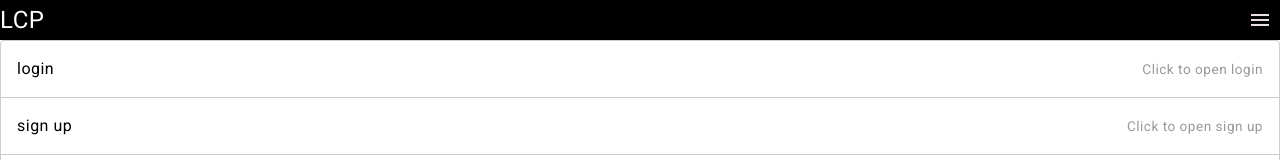
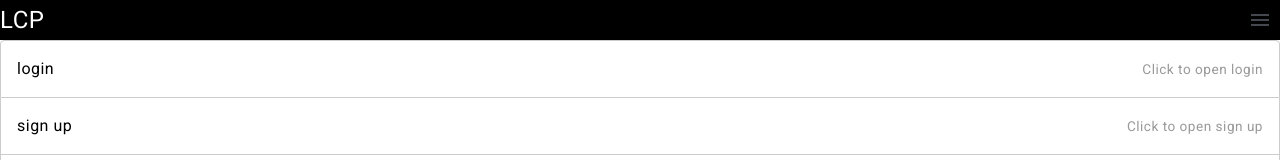
Before and after one commit to Nevy11/chat-app-angular-front-end, an Angular app: page / in a window 1280 px wide. Shown: the top 160 px of the page. Built offline with nearby package versions, Linux system fonts and the light colour scheme.

Commit message:
remove azure blue css

```diff
--- a/src/app/app.config.ts
+++ b/src/app/app.config.ts
@@ -10,5 +10,5 @@
   providers: [provideZoneChangeDetection({ eventCoalescing: true }), provideRouter(routes), provideClientHydration(), provideAnimationsAsync(), provideServiceWorker('ngsw-worker.js', {
             enabled: !isDevMode(),
             registrationStrategy: 'registerWhenStable:30000'
-          })]
+          }), provideAnimationsAsync()]
 };
--- a/src/app/top-bar/top-bar-content/sign-up-content/sign-up-content.component.html
+++ b/src/app/top-bar/top-bar-content/sign-up-content/sign-up-content.component.html
@@ -3,4 +3,7 @@
   <div class="title">
     Enter your email, username and password to have an account
   </div>
+  <div class="sign_up_form">
+    <nevy11-sign-up-form></nevy11-sign-up-form>
+  </div>
 </div>
--- a/src/app/top-bar/top-bar-content/sign-up-content/sign-up-content.component.scss
+++ b/src/app/top-bar/top-bar-content/sign-up-content/sign-up-content.component.scss
@@ -3,3 +3,19 @@
     font-size: large;
     text-align: center;
 }
+
+@media (min-width: 768px ) {
+    .sign_up_form{
+        margin-left: 6rem;
+        margin-right: 6rem;
+        margin-top: 3rem;
+        margin-bottom: 5rem;
+    }
+}
+
+@media (min-width: 1536px){
+    .sign_up_form{
+        margin-left: 20rem;
+        margin-right: 20rem;
+    }
+}
--- a/src/app/top-bar/top-bar-content/sign-up-content/sign-up-content.component.ts
+++ b/src/app/top-bar/top-bar-content/sign-up-content/sign-up-content.component.ts
@@ -1,12 +1,12 @@
-import { Component } from '@angular/core';
+import { ChangeDetectionStrategy, Component } from '@angular/core';
+import { SignUpFormComponent } from './sign-up-form/sign-up-form.component';
 
 @Component({
   selector: 'nevy11-sign-up-content',
   standalone: true,
-  imports: [],
+  imports: [SignUpFormComponent],
   templateUrl: './sign-up-content.component.html',
-  styleUrl: './sign-up-content.component.scss'
+  styleUrl: './sign-up-content.component.scss',
+  changeDetection: ChangeDetectionStrategy.OnPush,
 })
-export class SignUpContentComponent {
-
-}
+export class SignUpContentComponent {}
--- /dev/null
+++ b/src/app/top-bar/top-bar-content/sign-up-content/sign-up-form/sign-up-form.component.html
@@ -0,0 +1,8 @@
+<form>
+  <div style="background-color: white">
+    <mat-form-field class="email-form-field">
+      <mat-label>Enter your email</mat-label>
+      <input matInput placeholder="your-email-address@example.com" />
+    </mat-form-field>
+  </div>
+</form>
--- /dev/null
+++ b/src/app/top-bar/top-bar-content/sign-up-content/sign-up-form/sign-up-form.component.scss
@@ -0,0 +1,18 @@
+.email-form-field{
+    width: 100%;
+    background-color: white;
+    color: black;
+}
+
+.email-form-field input{
+    // background-color: black;
+    // color: white;
+    padding: 10px;
+    border-radius: 4px;
+}
+
+@media (max-width: 768px){
+    .email-form-field{
+        width: 100%
+    }
+}
--- /dev/null
+++ b/src/app/top-bar/top-bar-content/sign-up-content/sign-up-form/sign-up-form.component.ts
@@ -0,0 +1,14 @@
+import { ChangeDetectionStrategy, Component } from '@angular/core';
+import { MatInputModule } from '@angular/material/input';
+import { MatFormFieldModule } from '@angular/material/form-field';
+import { FormsModule } from '@angular/forms';
+
+@Component({
+  selector: 'nevy11-sign-up-form',
+  standalone: true,
+  imports: [MatFormFieldModule, MatInputModule, FormsModule],
+  templateUrl: './sign-up-form.component.html',
+  styleUrl: './sign-up-form.component.scss',
+  changeDetection: ChangeDetectionStrategy.OnPush,
+})
+export class SignUpFormComponent {}
--- a/src/app/top-bar/top-bar-content/top-bar-content.component.html
+++ b/src/app/top-bar/top-bar-content/top-bar-content.component.html
@@ -44,3 +44,6 @@
   </cdk-accordion-item>
   }
 </cdk-accordion>
+<div>
+  <router-outlet></router-outlet>
+</div>
--- a/src/index.html
+++ b/src/index.html
@@ -10,6 +10,7 @@
   <link href="https://fonts.googleapis.com/icon?family=Material+Icons" rel="stylesheet">
   <link rel="manifest" href="manifest.webmanifest">
   <meta name="theme-color" content="#1976d2">
+  <link href="https://fonts.googleapis.com/css2?family=Roboto:wght@300;400;500&display=swap" rel="stylesheet">
 </head>
 <body class="mat-typography">
   <noscript>@smart_coder11</noscript>
--- a/src/styles.scss
+++ b/src/styles.scss
@@ -1,3 +1,39 @@
+
+// Custom Theming for Angular Material
+// For more information: https://material.angular.io/guide/theming
+@use '@angular/material' as mat;
+// Plus imports for other components in your app.
+
+// Include the common styles for Angular Material. We include this here so that you only
+// have to load a single css file for Angular Material in your app.
+// Be sure that you only ever include this mixin once!
+@include mat.core();
+
+// Define the theme object.
+$chat-app-angular-front-end-theme: mat.define-theme((
+  color: (
+    theme-type: light,
+    primary: mat.$azure-palette,
+    tertiary: mat.$blue-palette,
+  ),
+  density: (
+    scale: 0,
+  )
+));
+
+// Include theme styles for core and each component used in your app.
+// Alternatively, you can import and @include the theme mixins for each component
+// that you are using.
+:root {
+  @include mat.all-component-themes($chat-app-angular-front-end-theme);
+}
+
+// Comment out the line below if you want to use the pre-defined typography utility classes.
+// For more information: https://material.angular.io/guide/typography#using-typography-styles-in-your-application.
+// @include mat.typography-hierarchy($chat-app-angular-front-end-theme);
+
+// Comment out the line below if you want to use the deprecated `color` inputs.
+// @include mat.color-variants-backwards-compatibility($chat-app-angular-front-end-theme);
 /* You can add global styles to this file, and also import other style files */
 
 html, body { height: 100%; }
```
Also changed, not shown: 1 other file (tests, documents, lock files or other folders).
